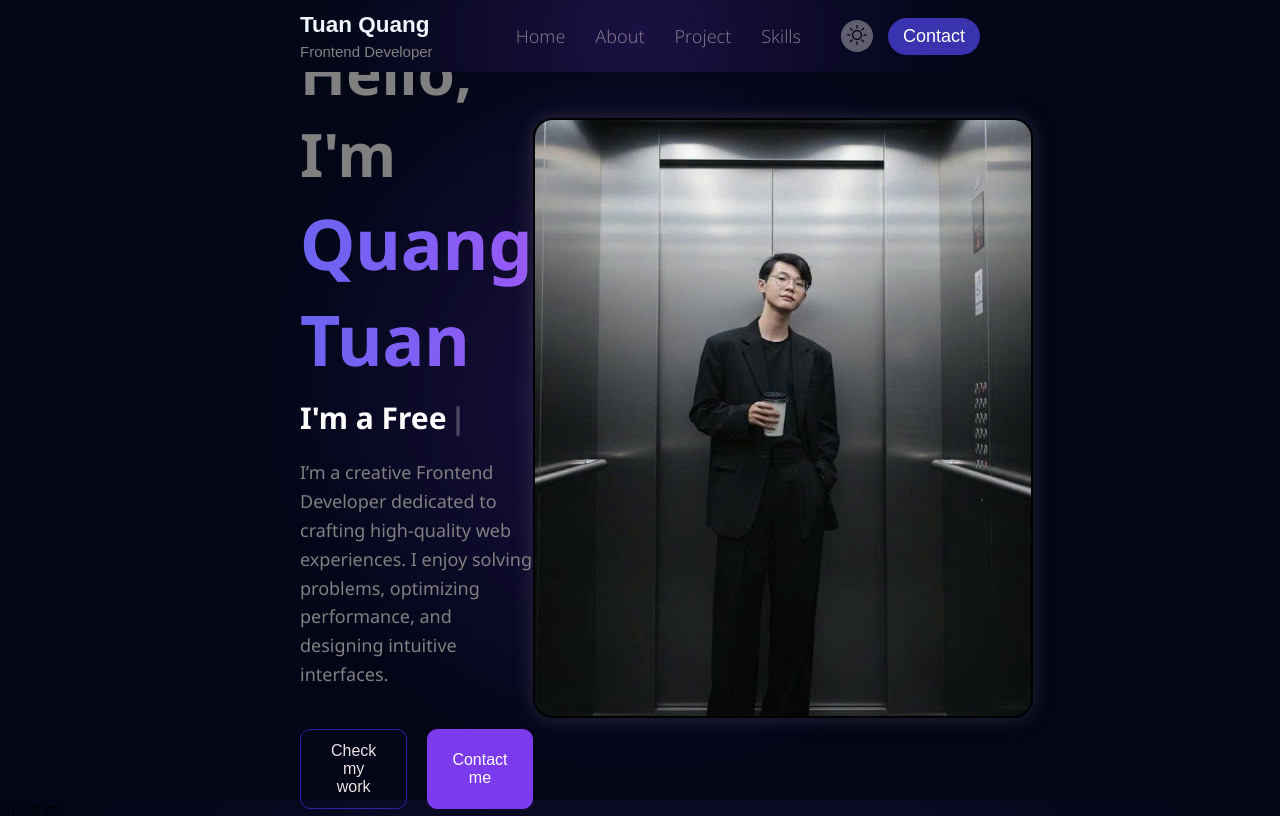
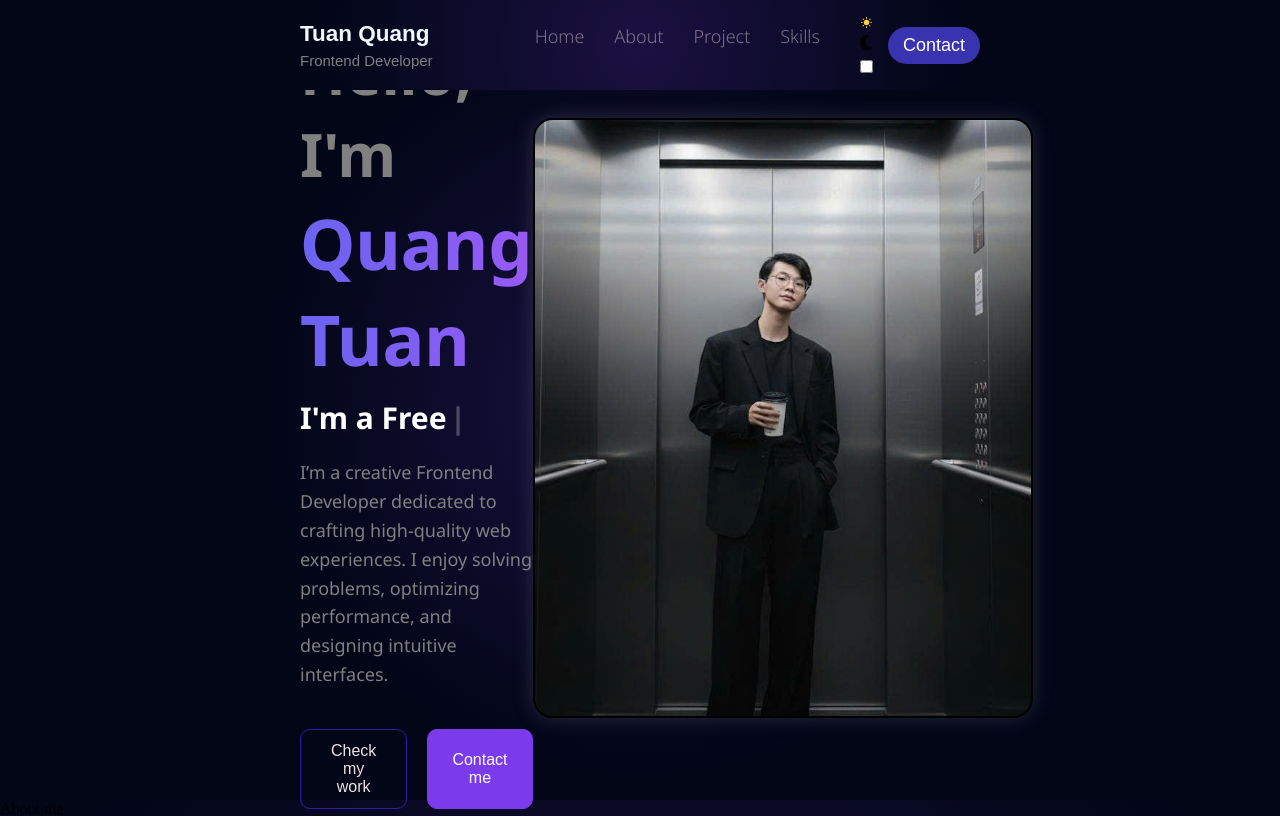
Before and after one commit to QuangTuan30009/Portfolio_Finall, a React (Vite) app: page / in a window 1280 px wide. Shown: the top 816 px of the page. Built offline with nearby package versions, Linux system fonts and the light colour scheme.

Commit message:
Fix Navbar: Sửa JSX attributes, thêm input closing tag, kết nối dark mode state

```diff
--- a/src/Component/navbar/index.jsx
+++ b/src/Component/navbar/index.jsx
@@ -26,13 +26,28 @@ function Navbar({ onHome, onAbout, onProject, onContact }) {
           </li>
         </ul>
         <div className="nav-right">
-          <button className="theme-but" onClick={() => setDark(!dark)}>
-            {dark ? (
-              <i className="bi bi-moon"></i>
-            ) : (
-              <i className="bi bi-brightness-high"></i>
-            )}
-          </button>
+          <label className="switch">
+            <span className="sun">
+              <svg xmlns="http://www.w3.org/2000/svg" viewBox="0 0 24 24">
+                <g fill="#ffd43b">
+                  <circle r="5" cy="12" cx="12"></circle>
+                  <path d="m21 13h-1a1 1 0 0 1 0-2h1a1 1 0 0 1 0 2zm-17 0h-1a1 1 0 0 1 0-2h1a1 1 0 0 1 0 2zm13.66-5.66a1 1 0 0 1 -.66-.29 1 1 0 0 1 0-1.41l.71-.71a1 1 0 1 1 1.41 1.41l-.71.71a1 1 0 0 1 -.75.29zm-12.02 12.02a1 1 0 0 1 -.71-.29 1 1 0 0 1 0-1.41l.71-.66a1 1 0 0 1 1.41 1.41l-.71.71a1 1 0 0 1 -.7.24zm6.36-14.36a1 1 0 0 1 -1-1v-1a1 1 0 0 1 2 0v1a1 1 0 0 1 -1 1zm0 17a1 1 0 0 1 -1-1v-1a1 1 0 0 1 2 0v1a1 1 0 0 1 -1 1zm-5.66-14.66a1 1 0 0 1 -.7-.29l-.71-.71a1 1 0 0 1 1.41-1.41l.71.71a1 1 0 0 1 0 1.41 1 1 0 0 1 -.71.29zm12.02 12.02a1 1 0 0 1 -.7-.29l-.66-.71a1 1 0 0 1 1.36-1.36l.71.71a1 1 0 0 1 0 1.41 1 1 0 0 1 -.71.24z"></path>
+                </g>
+              </svg>
+            </span>
+            <span className="moon">
+              <svg xmlns="http://www.w3.org/2000/svg" viewBox="0 0 384 512">
+                <path d="m223.5 32c-123.5 0-223.5 100.3-223.5 224s100 224 223.5 224c60.6 0 115.5-24.2 155.8-63.4 5-4.9 6.3-12.5 3.1-18.7s-10.1-9.7-17-8.5c-9.8 1.7-19.8 2.6-30.1 2.6-96.9 0-175.5-78.8-175.5-176 0-65.8 36-123.1 89.3-153.3 6.1-3.5 9.2-10.5 7.7-17.3s-7.3-11.9-14.3-12.5c-6.3-.5-12.6-.8-19-.8z"></path>
+              </svg>
+            </span>
+            <input
+              type="checkbox"
+              className="input"
+              checked={dark}
+              onChange={() => setDark(!dark)}
+            />
+            <span className="slider"></span>
+          </label>
           <button className="contact-btn">Contact</button>
         </div>
       </div>
```
